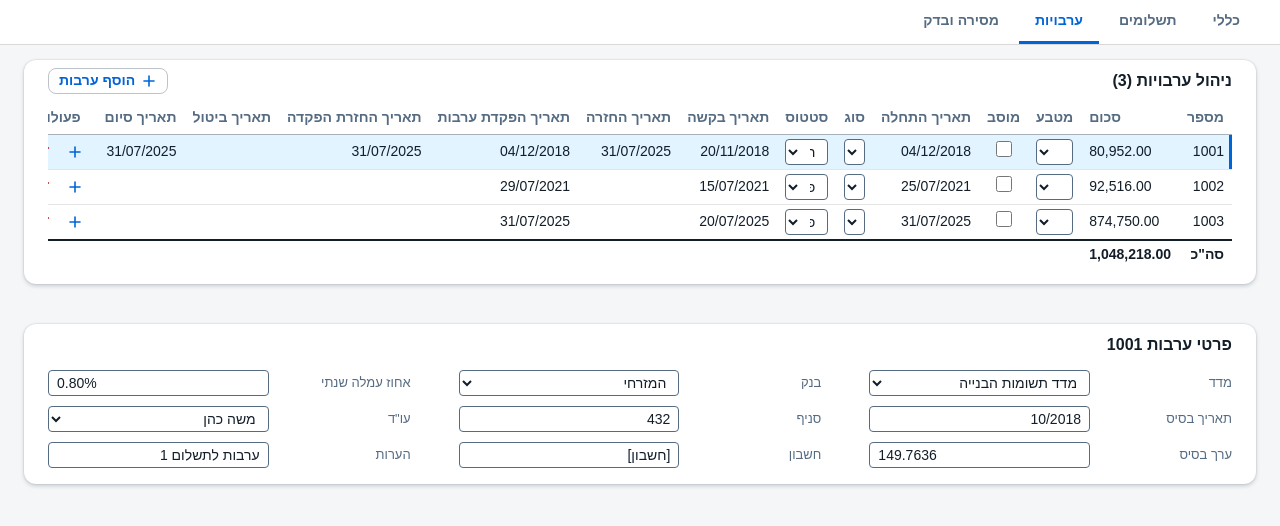
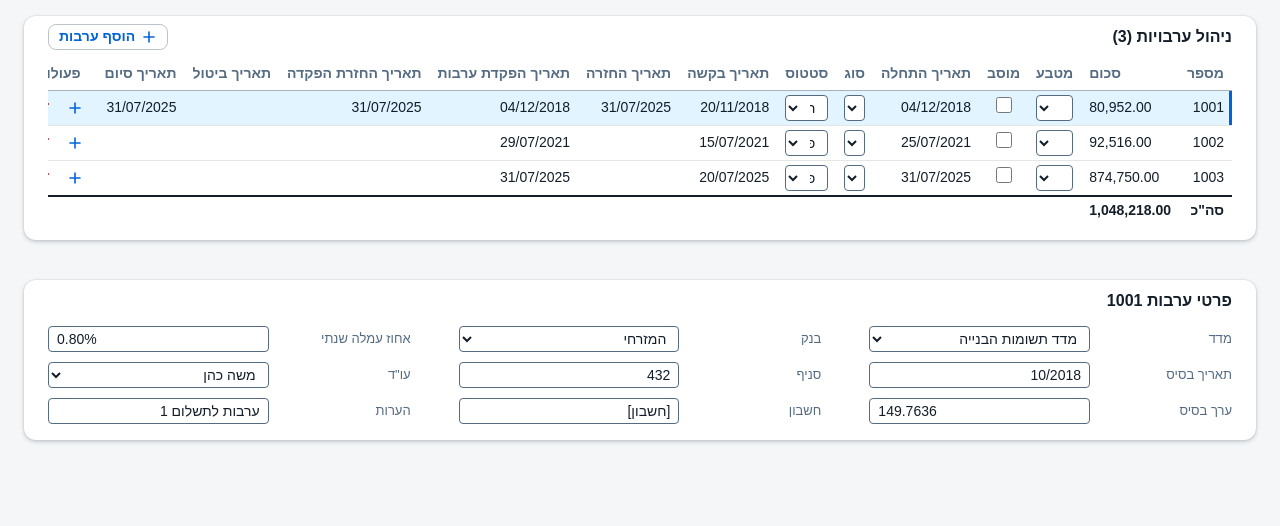
Before and after one commit to Idanabra/RE_Meshakent_Solution, a plain HTML site: page arvut.html in a window 1280 px wide. Drawn offline with Linux system fonts and the light colour scheme.

Commit message:
Add files via upload

```diff
--- a/arvut.html
+++ b/arvut.html
@@ -13,11 +13,6 @@
   }
   *{box-sizing:border-box}
   body{margin:0;background:var(--page);color:var(--ink);font-family:"72","72full",Arial,Helvetica,sans-serif;font-size:14px;line-height:1.4}
-  .tabs-wrap{background:#fff;box-shadow:0 1px 0 #d9d9d9}
-  .tabs{max-width:1600px;margin:0 auto;padding:0 24px;display:flex;gap:4px}
-  .tabs a{display:inline-flex;align-items:center;height:44px;padding:0 16px;color:var(--muted);font-weight:600;text-decoration:none;border-bottom:3px solid transparent}
-  .tabs a:hover{color:var(--link)}
-  .tabs a[aria-current="page"]{color:var(--link);border-bottom-color:var(--link)}
   .wrap{max-width:1600px;margin:0 auto;padding:16px 24px;display:flex;flex-direction:column;gap:40px}
   .card{background:#fff;border-radius:12px;box-shadow:var(--shadow0);padding:8px 24px 16px;display:flex;flex-direction:column;gap:8px}
   .card-head{display:flex;align-items:center;justify-content:space-between;min-height:26px}
@@ -63,11 +58,10 @@
   .gt tr{cursor:default}
   .gt tr:hover{background:none}
   @media (max-width:900px){.grid3{grid-template-columns:minmax(0,1fr)}.dlg-body{grid-template-columns:minmax(0,1fr)}}
-  @media (max-width:720px){.wrap{padding:12px 16px}.card{padding:8px 12px 12px}.tabs{padding:0 8px;overflow-x:auto}}
+  @media (max-width:720px){.wrap{padding:12px 16px}.card{padding:8px 12px 12px}}
 </style>
 </head>
 <body>
-<div class="tabs-wrap"><nav class="tabs" aria-label="מסכים"><a href="general.html">כללי</a><a href="index.html">תשלומים</a><a href="arvut.html" aria-current="page">ערבויות</a><a href="mesira-bedek.html">מסירה ובדק</a></nav></div>
 <main id="app" class="wrap"></main>
 
 <script>
```
Also changed, not shown: general.html (+1 -7 lines), index.html (+0 -6 lines), mesira-bedek.html (+1 -7 lines).
